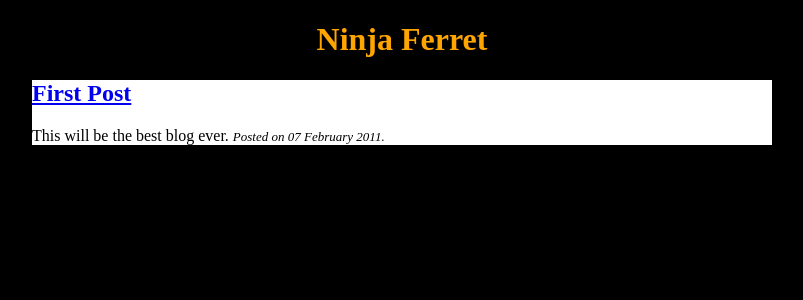
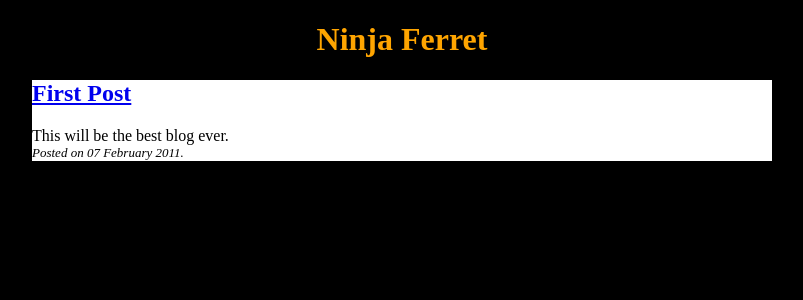
Before and after one commit to ninjaferret/ninjaferret.github.com, a Jekyll site: the page built from index.html, in a window 1280 px wide. Shown: the top 300 px of the page, without its empty margins (238-1041 px from the left). Built offline with Jekyll 4.4.1, drawn with Linux system fonts in a browser that asks for light colours.

Commit message:
A bit more css - make posted info smaller

```diff
--- a/index.html
+++ b/index.html
@@ -6,5 +6,5 @@ title: Ninja Ferret
 {% for post in site.posts limit:5 %}
 <h2><a href="{{ post.url }}">{{ post.title }}</a></h2>
 {{ post.content }}
-<span class="postedon">Posted on {{ post.date | date_to_long_string }}.</span>
+<div class="postinfo">Posted on {{ post.date | date_to_long_string }}.</div>
 {% endfor %}
--- a/stylesheets/ninjaferret.css
+++ b/stylesheets/ninjaferret.css
@@ -15,7 +15,7 @@ body {
    background-color: white;
    }
 
-span.postedon {
+div.postinfo {
     font-style: italic;
     font-size: small;
     }
```
